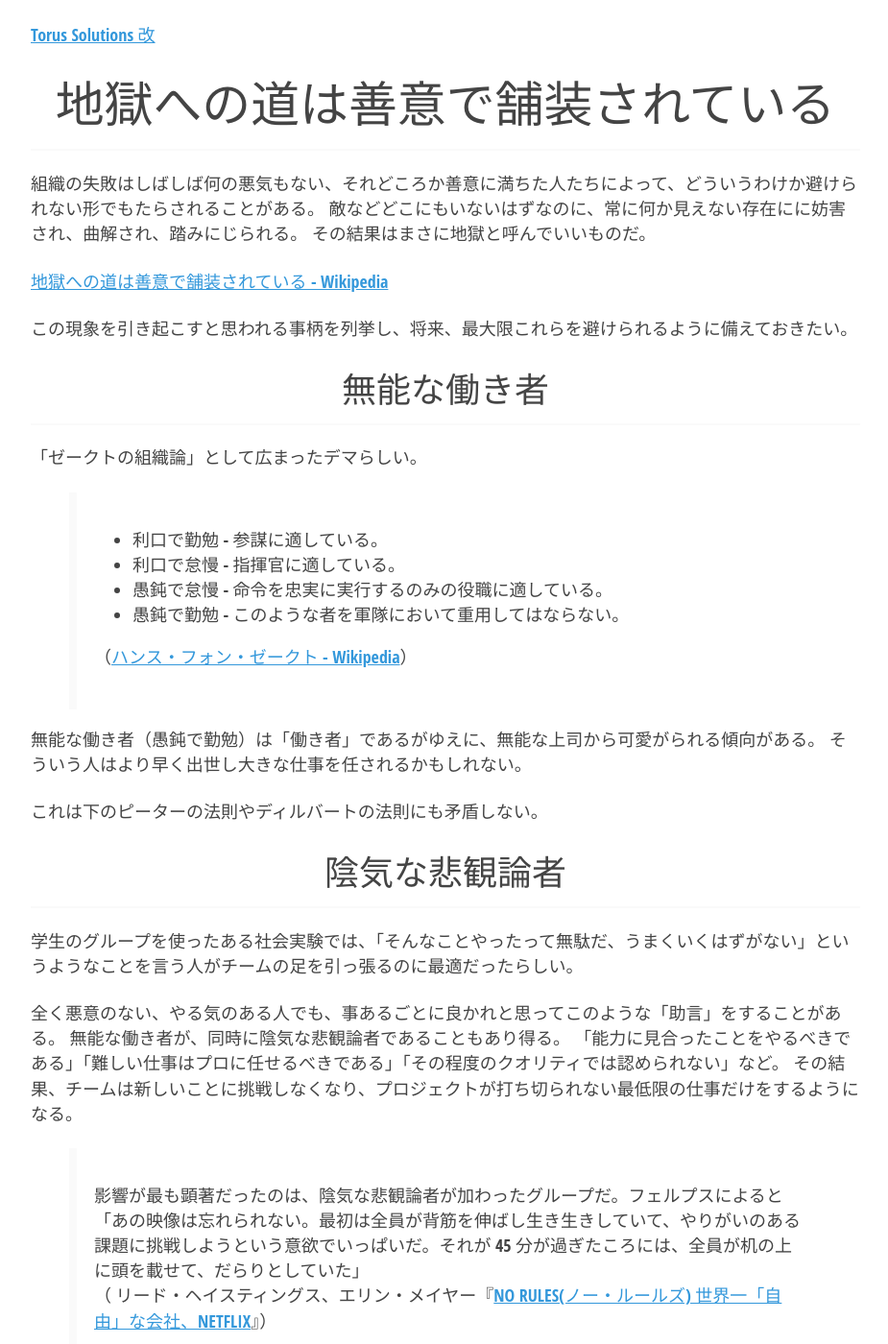
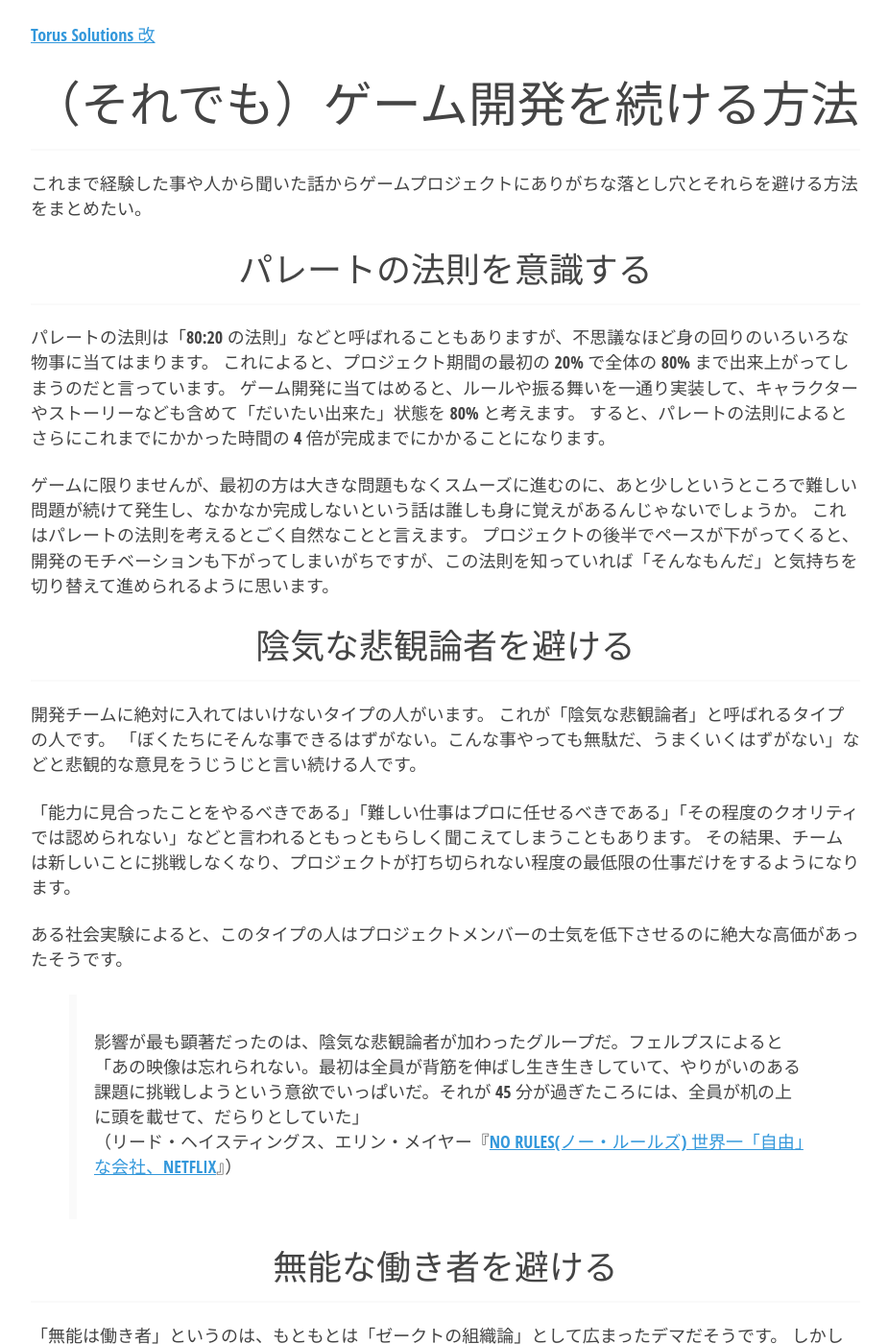
Before and after one commit to torus/torus.github.io, a Jekyll site: the page built from _posts/2024-06-01-the-road-to-hell.md, in a window 1280 px wide and 1400 px high. Shown: the whole window at 96% size, without its empty margins (176-1101 px from the left). Built offline with Jekyll 4.4.1, drawn with Linux system fonts in a browser that asks for light colours; some of the changed text lies outside the part shown.

Commit message:
Update 2024-06-01-the-road-to-hell.md

```diff
--- a/_posts/2024-06-01-the-road-to-hell.md
+++ b/_posts/2024-06-01-the-road-to-hell.md
@@ -1,20 +1,39 @@
 ---
-title: 地獄への道は善意で舗装されている
+title: （それでも）ゲーム開発を続ける方法
 ---
 
-組織の失敗はしばしば何の悪気もない、それどころか善意に満ちた人たちによって、どういうわけか避けられない形でもたらされることがある。
-敵などどこにもいないはずなのに、常に何か見えない存在にに妨害され、曲解され、踏みにじられる。
-その結果はまさに地獄と呼んでいいものだ。
+これまで経験した事や人から聞いた話からゲームプロジェクトにありがちな落とし穴とそれらを避ける方法をまとめたい。
 
-[地獄への道は善意で舗装されている - Wikipedia](https://ja.wikipedia.org/wiki/%E5%9C%B0%E7%8D%84%E3%81%B8%E3%81%AE%E9%81%93%E3%81%AF%E5%96%84%E6%84%8F%E3%81%A7%E8%88%97%E8%A3%85%E3%81%95%E3%82%8C%E3%81%A6%E3%81%84%E3%82%8B)
+### パレートの法則を意識する
 
+パレートの法則は「80:20 の法則」などと呼ばれることもありますが、不思議なほど身の回りのいろいろな物事に当てはまります。
+これによると、プロジェクト期間の最初の 20% で全体の 80% まで出来上がってしまうのだと言っています。
+ゲーム開発に当てはめると、ルールや振る舞いを一通り実装して、キャラクターやストーリーなども含めて「だいたい出来た」状態を 80% と考えます。
+すると、パレートの法則によるとさらにこれまでにかかった時間の 4 倍が完成までにかかることになります。
 
-この現象を引き起こすと思われる事柄を列挙し、将来、最大限これらを避けられるように備えておきたい。
+ゲームに限りませんが、最初の方は大きな問題もなくスムーズに進むのに、あと少しというところで難しい問題が続けて発生し、なかなか完成しないという話は誰しも身に覚えがあるんじゃないでしょうか。
+これはパレートの法則を考えるとごく自然なことと言えます。
+プロジェクトの後半でペースが下がってくると、開発のモチベーションも下がってしまいがちですが、この法則を知っていれば「そんなもんだ」と気持ちを切り替えて進められるように思います。
 
+### 陰気な悲観論者を避ける
 
-### 無能な働き者
+開発チームに絶対に入れてはいけないタイプの人がいます。
+これが「陰気な悲観論者」と呼ばれるタイプの人です。
+「ぼくたちにそんな事できるはずがない。こんな事やっても無駄だ、うまくいくはずがない」などと悲観的な意見をうじうじと言い続ける人です。
 
-「ゼークトの組織論」として広まったデマらしい。
+「能力に見合ったことをやるべきである」「難しい仕事はプロに任せるべきである」「その程度のクオリティでは認められない」などと言われるともっともらしく聞こえてしまうこともあります。
+その結果、チームは新しいことに挑戦しなくなり、プロジェクトが打ち切られない程度の最低限の仕事だけをするようになります。
+
+ある社会実験によると、このタイプの人はプロジェクトメンバーの士気を低下させるのに絶大な高価があったそうです。
+
+> 影響が最も顕著だったのは、陰気な悲観論者が加わったグループだ。フェルプスによると「あの映像は忘れられない。最初は全員が背筋を伸ばし生き生きしていて、やりがいのある課題に挑戦しようという意欲でいっぱいだ。それが 45 分が過ぎたころには、全員が机の上に頭を載せて、だらりとしていた」
+> （リード・ヘイスティングス、エリン・メイヤー『[NO RULES(ノー・ルールズ) 世界一「自由」な会社、NETFLIX](https://amzn.to/3VojhxZ)』）
+
+### 無能な働き者を避ける
+
+「無能は働き者」というのは、もともとは「ゼークトの組織論」として広まったデマだそうです。
+しかしデマといえども一定の説得力を持つように思います。
+下に引用したまとめでは「愚鈍で勤勉」と呼ばれていますが、同じタイプを指します。
 
 > - 利口で勤勉 - 参謀に適している。
 > - 利口で怠慢 - 指揮官に適している。
@@ -23,41 +42,33 @@ title: 地獄への道は善意で舗装されている
 >
 > （[ハンス・フォン・ゼークト - Wikipedia](https://ja.wikipedia.org/wiki/%E3%83%8F%E3%83%B3%E3%82%B9%E3%83%BB%E3%83%95%E3%82%A9%E3%83%B3%E3%83%BB%E3%82%BC%E3%83%BC%E3%82%AF%E3%83%88)）
 
-無能な働き者（愚鈍で勤勉）は「働き者」であるがゆえに、無能な上司から可愛がられる傾向がある。
-そういう人はより早く出世し大きな仕事を任されるかもしれない。
+無能な働き者は常に忙しくしなくても良いことをし、余計な管理をし、周りの人の仕事を増やし、せっかくの成果を台無しにします。
 
-これは下のピーターの法則やディルバートの法則にも矛盾しない。
+無能な働き者については、プロジェクト上の権限を下げることで役に立つ働き者に変身する場合もあります。
+逆に、役に立つ働き者に下手に権限を与えることで悲惨な状況になることもあります。
+
+また「利口で怠慢」な人は人の手伝いをさせると大して役に立たなかったのにトップに立たせると一気に頭角を表すこともあります。
+こういう人を見つけたらアタリです。
+
+無能な働き者は「働き者」であるがゆえに、無能な上司から可愛がられる傾向があります。
+そうするとそういう無能な人が出世してしまうこともしばしば起こってしまいます。
+その結果、下にあげる「ピーターの法則」や「ディルバートの法則」のような事象が導かれてしまうこともあるかもしれません。
 
 
-### 陰気な悲観論者
-
-学生のグループを使ったある社会実験では、「そんなことやったって無駄だ、うまくいくはずがない」というようなことを言う人がチームの足を引っ張るのに最適だったらしい。
-
-全く悪意のない、やる気のある人でも、事あるごとに良かれと思ってこのような「助言」をすることがある。
-無能な働き者が、同時に陰気な悲観論者であることもあり得る。
-「能力に見合ったことをやるべきである」「難しい仕事はプロに任せるべきである」「その程度のクオリティでは認められない」など。
-その結果、チームは新しいことに挑戦しなくなり、プロジェクトが打ち切られない最低限の仕事だけをするようになる。
-
-> 影響が最も顕著だったのは、陰気な悲観論者が加わったグループだ。フェルプスによると「あの映像は忘れられない。最初は全員が背筋を伸ばし生き生きしていて、やりがいのある課題に挑戦しようという意欲でいっぱいだ。それが 45 分が過ぎたころには、全員が机の上に頭を載せて、だらりとしていた」
-> （ リード・ヘイスティングス、エリン・メイヤー『[NO RULES(ノー・ルールズ) 世界一「自由」な会社、NETFLIX](https://amzn.to/3VojhxZ)』）
-
-
-### ピーターの法則
+#### ピーターの法則
 
 > 能力主義の階層社会では、人間は能力の極限まで出世する。したがって、有能な平（ひら）構成員は、無能な中間管理職になる。
 > （[ピーターの法則 - Wikipedia](https://ja.wikipedia.org/wiki/%E3%83%94%E3%83%BC%E3%82%BF%E3%83%BC%E3%81%AE%E6%B3%95%E5%89%87)）
 
-無能な中間管理職は、無能（または傲慢、不遜、権威主義的）であるがゆえに社内での人望が得られず、プロジェクトに必要な人員を外部に求めることがある。
-有名な企業から仕事の委託を打診されたときは、「なぜその仕事を外に出す必要があるのか」を（遠回しに）確認したほうがいい。
 
-
-### ディルバートの法則
+#### ディルバートの法則
 
 > 企業は、事業への損害を最小限にとどめるために、系統立てて無能な者から管理職（一般に中間管理職）に昇進させて行く傾向がある（[ディルバートの法則 - Wikipedia](https://ja.wikipedia.org/wiki/%E3%83%87%E3%82%A3%E3%83%AB%E3%83%90%E3%83%BC%E3%83%88%E3%81%AE%E6%B3%95%E5%89%87)）
 
-無能な中間管理職のせいで現場は常に混乱するのでこれは（多くの場合は有害な）局所最適化と考えるべきだ。
 
-### パーキンソンの法則
+
+
+### パーキンソンの法則を意識してタスクを組み立てる
 
 > **第1法則**
 > 仕事の量は、完成のために与えられた時間をすべて満たすまで膨張する
@@ -71,3 +82,15 @@ title: 地獄への道は善意で舗装されている
 
 > 無能で十分説明されることに悪意を見出すな
 > （[ハンロンの剃刀 - Wikipedia](https://ja.wikipedia.org/wiki/%E3%83%8F%E3%83%B3%E3%83%AD%E3%83%B3%E3%81%AE%E5%89%83%E5%88%80)）
+
+
+
+
+
+組織の失敗はしばしば何の悪気もない、それどころか善意に満ちた人たちによって、どういうわけか避けられない形でもたらされることがある。
+敵などどこにもいないはずなのに、常に何か見えない存在にに妨害され、曲解され、踏みにじられる。
+その結果はまさに地獄と呼んでいいものだ。
+
+[地獄への道は善意で舗装されている - Wikipedia](https://ja.wikipedia.org/wiki/%E5%9C%B0%E7%8D%84%E3%81%B8%E3%81%AE%E9%81%93%E3%81%AF%E5%96%84%E6%84%8F%E3%81%A7%E8%88%97%E8%A3%85%E3%81%95%E3%82%8C%E3%81%A6%E3%81%84%E3%82%8B)
+
+この現象を引き起こすと思われる事柄を列挙し、将来、最大限これらを避けられるように備えておきたい。
```
